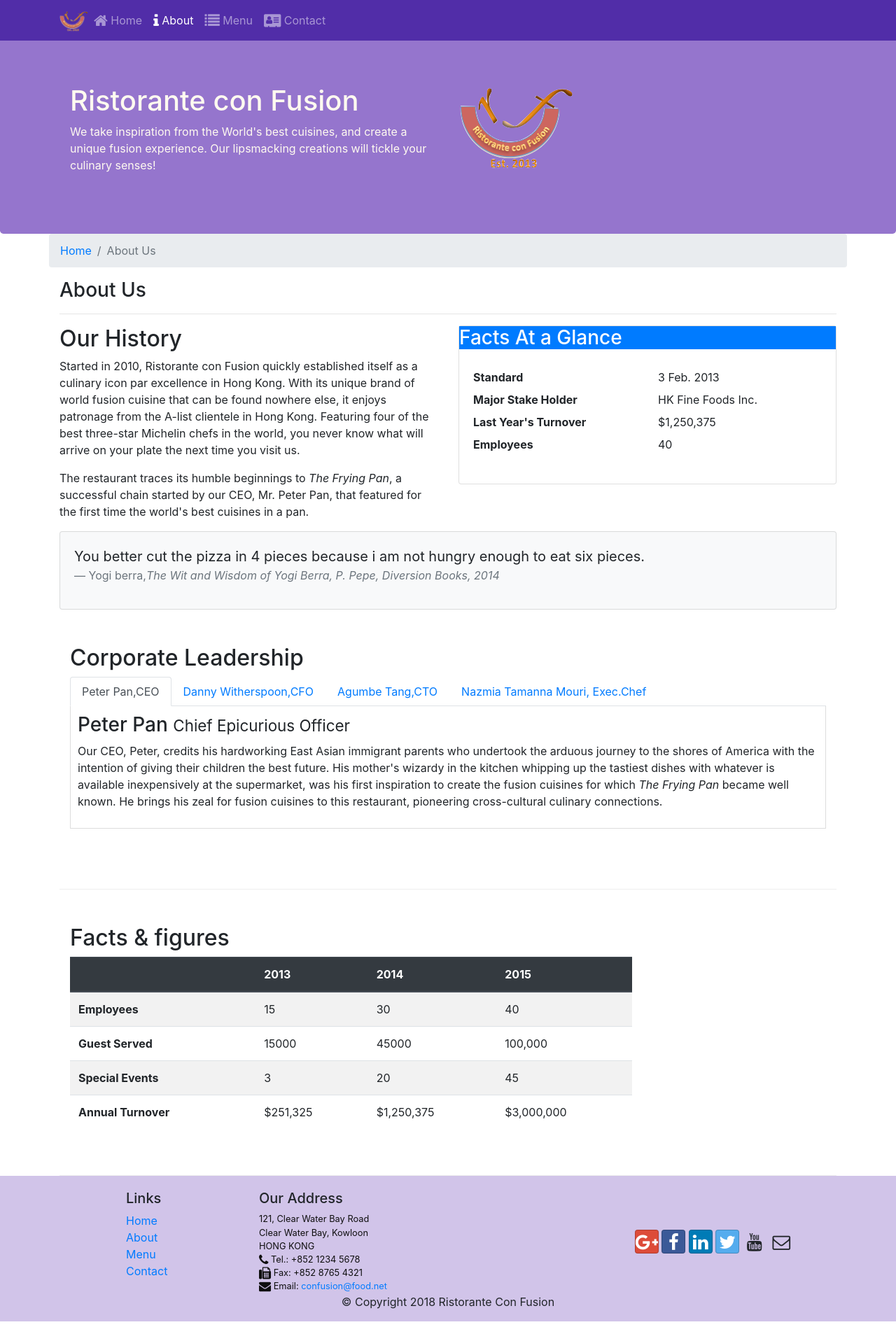
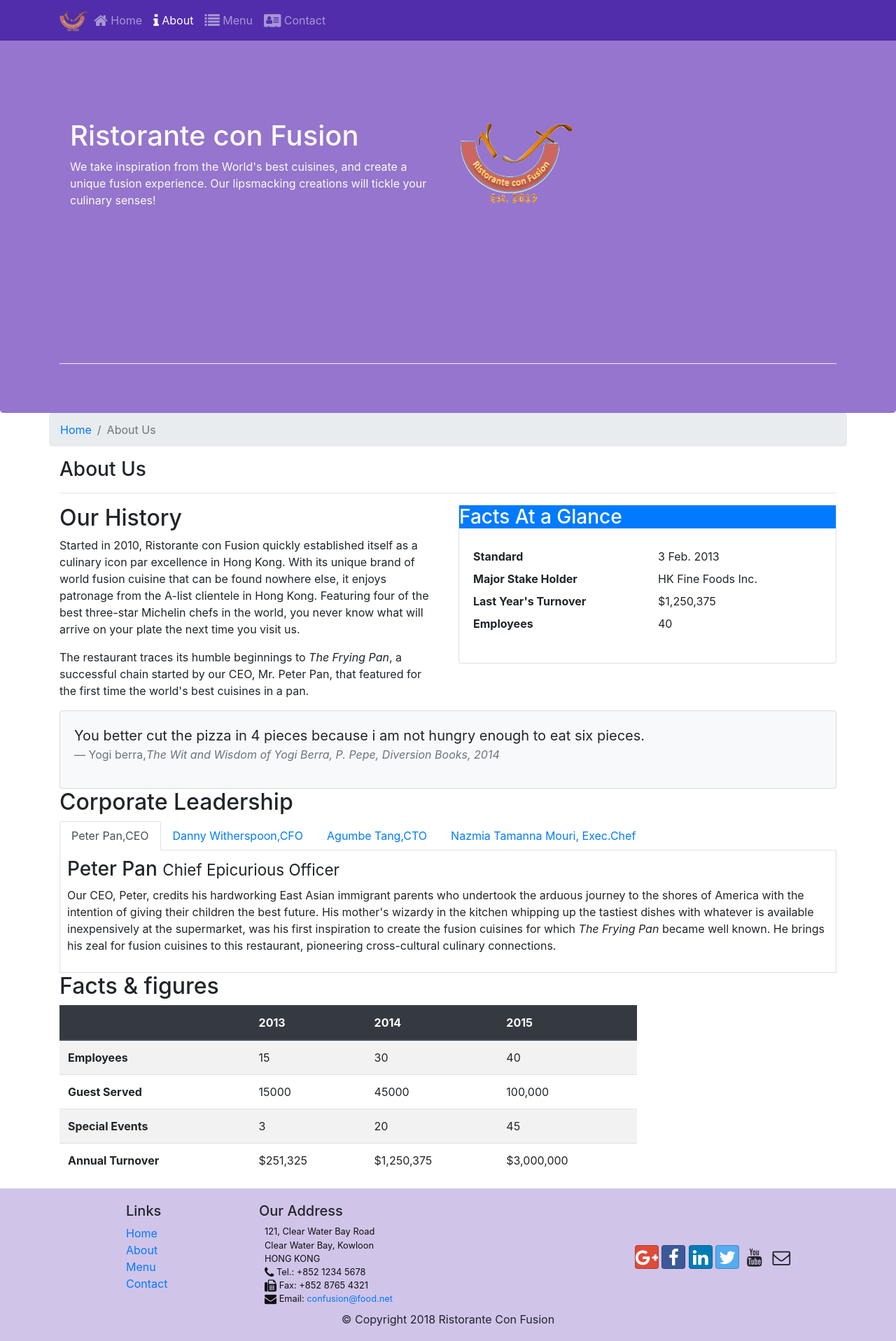
Before and after one commit to NazmiaMouri/Restaurant-Management-bootstrap, a website: page aboutus.html in a window 1280 px wide. Shown: the whole page at 70% size. Before the commit the page ends 1888 px from the top, so only its background shows below. Drawn offline with nearby package versions, Linux system fonts and the light colour scheme.

Commit message:
excercise less

```diff
--- /dev/null
+++ b/css/style.less
@@ -0,0 +1,68 @@
+@lt-gray:#ddd;
+@background-dark: #512DAB;
+@background-light: #9575CD;
+@background-pale: #D1C4E9;
+
+//Height variables
+
+@carousel-item-height:300px;
+
+.zero-margin(@pad-up-dn, @pad-left-right:0px){
+    margin:0px auto;
+    padding: @pad-up-dn @pad-left-right;
+
+}
+
+.row-header
+{
+    .zero-margin(50px,0px);
+    border-bottom:1px ridge;
+    min-height: 400px;
+}
+.footer{
+    background-color:@background-pale;
+    .zero-margin(20px,8px);
+}
+.jumbotron {
+    .zero-margin(70px, 30px);
+    background : @background-light;
+    color:floralwhite;
+}
+
+address{
+    font-size :80%;
+    margin :8px;
+    color: #0f0f0f;
+}
+body{
+    padding:50px 0px 0px 0px;
+    z-index:0;
+}
+.navbar-dark{
+    background-color: @background-dark;
+
+}
+.tab-content {
+    border-left: 1px solid @lt-gray;
+    border-right: 1px solid @lt-gray;
+    border-bottom: 1px solid @lt-gray;
+    padding: 10px;
+}.carousel{
+    background: @background-dark;
+    .carousel-item{
+        height:@carousel-item-height;
+
+        img{
+            position: absolute;
+            top:0;
+            left:0;
+            min-height: 300px;
+        }
+    }
+}
+
+#carouselButton{
+    right:0px;
+    position: absolute;
+    bottom: 0px;
+}
--- a/css/styles.css
+++ b/css/styles.css
@@ -1,58 +1,52 @@
-.row-header{
-    margin:0px auto;
-    padding : 0px auto;
+.row-header {
+  margin: 0px auto;
+  padding: 50px 0px;
+  border-bottom: 1px ridge;
+  min-height: 400px;
 }
-.row-content{
-    margin : 0px auto;
-    padding :50px 0px 50px 0px;
-    border-bottom : 1px ridge;
-    min-height : 400px;
+.footer {
+  background-color: #D1C4E9;
+  margin: 0px auto;
+  padding: 20px 8px;
 }
-.footer{
-    background-color: #D1C4E9;
-    margin : 0px auto;
-    padding-top : 20px;
-}
-.jumbotron{
-    padding: 70px 30px 70px 30px;
-    margin : 0px auto;
-    background-color:  #9575CD;
+.jumbotron {
+  margin: 0px auto;
+  padding: 70px 30px;
+  background: #9575CD;
   color: floralwhite;
 }
-address{
+address {
   font-size: 80%;
-    margin: 0px auto;
+  margin: 8px;
   color: #0f0f0f;
 }
-body{
-    padding : 50px 0px 0px 0px;
+body {
+  padding: 50px 0px 0px 0px;
   z-index: 0;
 }
-.navbar-dark{
-    background-color:#512DA8 ;
+.navbar-dark {
+  background-color: #512DAB;
 }
-
 .tab-content {
   border-left: 1px solid #ddd;
   border-right: 1px solid #ddd;
   border-bottom: 1px solid #ddd;
-    padding :10px;
+  padding: 10px;
 }
-.carousel{
-    background: #512DA8;
+.carousel {
+  background: #512DAB;
 }
-.carousel-item{
-    height:300px;
+.carousel .carousel-item {
+  height: 300px;
 }
-.carousel-item img{
-    position:absolute;
+.carousel .carousel-item img {
+  position: absolute;
   top: 0;
-    left:0;
-    min-height:300px;
+  left: 0;
+  min-height: 300px;
 }
-#carouselButton{
-    right:0px;
-    position:absolute;
-    bottom:0px;
-    z-index: 1;
+#carouselButton {
+  right: 0px;
+  position: absolute;
+  bottom: 0px;
 }
--- /dev/null
+++ b/css/styles_old.css
@@ -0,0 +1,58 @@
+.row-header{
+    margin:0px auto;
+    padding : 0px auto;
+}
+.row-content{
+    margin : 0px auto;
+    padding :50px 0px 50px 0px;
+    border-bottom : 1px ridge;
+    min-height : 400px;
+}
+.footer{
+    background-color: #D1C4E9;
+    margin : 0px auto;
+    padding-top : 20px;
+}
+.jumbotron{
+    padding: 70px 30px 70px 30px;
+    margin : 0px auto;
+    background-color:  #9575CD;
+    color: floralwhite;
+}
+address{
+    font-size: 80%;
+    margin: 0px auto;
+    color: #0f0f0f;
+}
+body{
+    padding : 50px 0px 0px 0px;
+    z-index: 0;
+}
+.navbar-dark{
+    background-color:#512DA8 ;
+}
+
+.tab-content {
+    border-left: 1px solid #ddd;
+    border-right: 1px solid #ddd;
+    border-bottom: 1px solid #ddd;
+    padding :10px;
+}
+.carousel{
+    background: #512DA8;
+}
+.carousel-item{
+    height:300px;
+}
+.carousel-item img{
+    position:absolute;
+    top: 0;
+    left:0;
+    min-height:300px;
+}
+#carouselButton{
+    right:0px;
+    position:absolute;
+    bottom:0px;
+    z-index: 1;
+}
```
Lines whose indentation alone changed are shown as unchanged.
